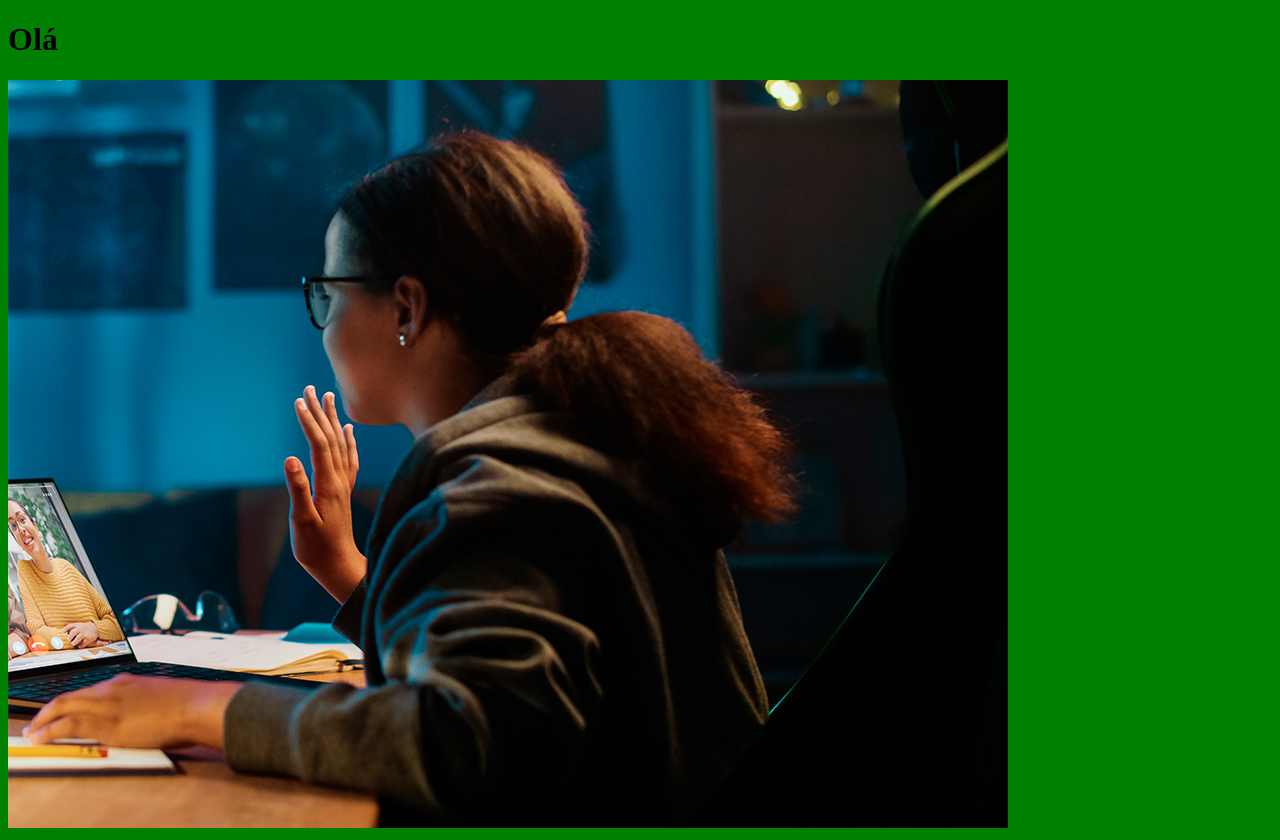
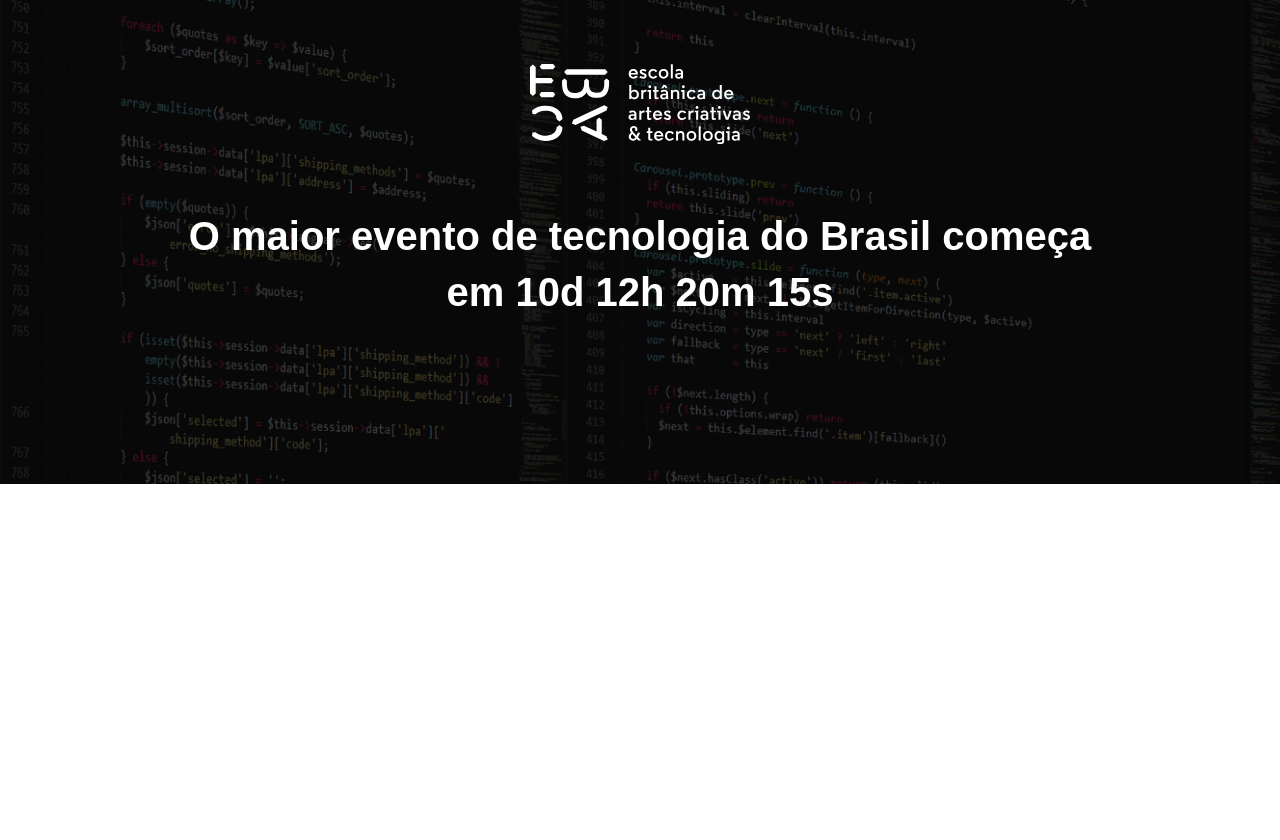
Before and after one commit to BrunoSx1/ebac_tech_talks, a website built with Parcel: page src/index.html in a window 1280 px wide. After the commit the page ends 800 px from the top, so only its background shows below. Built offline with nearby package versions, Linux system fonts and the light colour scheme.

Commit message:
criando o hero

```diff
--- a/src/index.html
+++ b/src/index.html
@@ -4,12 +4,21 @@
     <meta charset="UTF-8">
     <meta http-equiv="X-UA-Compatible" content="IE=edge">
     <meta name="viewport" content="width=device-width, initial-scale=1.0">
-    <title>Document</title>
+    <title>Ebac Tech Talks</title>
+    <link rel="preconnect" href="https://fonts.googleapis.com">
+    <link rel="preconnect" href="https://fonts.gstatic.com" crossorigin>
+    <link href="https://fonts.googleapis.com/css2?family=Roboto:wght@400;700;900&display=swap" rel="stylesheet">
     <link rel="stylesheet" href="styles/main.scss">
 </head>
 <body>
-    <h1>Olá</h1>
-    <img src="./images/backend.png" alt="">
+    <header class="hero">
+        <div class="container">
+            <img class="hero__logo" src="./images/ebac_logo.svg" alt="EBAC">
+            <p class="hero__text">
+                O maior evento de tecnologia do Brasil começa em 10d 12h 20m 15s
+            </p>
+        </div>
+    </header>
     <script src="scripts/main.js"></script>
 </body>
 </html>
--- /dev/null
+++ b/src/styles/_hero.scss
@@ -0,0 +1,52 @@
+.hero {
+    padding-top: 64px;
+    padding-bottom: 100px;
+    background-image: url(../images/fundo.png);
+    background-repeat: no-repeat;
+    background-size: cover;
+    position: relative;
+
+    .container {
+        position: relative;
+    }
+
+    &::before {
+        position: absolute;
+        top: 0;
+        left: 0;
+        width: 100%;
+        height: 100%;
+        background-color: #000;
+        content: '';
+        opacity: .7;
+    }
+
+    &__text {
+        padding-top: 64px;
+        padding-bottom: 64px;
+        font-size: 40px;
+        line-height: 56px;
+        font-weight: 800;
+        text-align: center;
+    }
+
+    &__logo {
+        margin: 0 auto;
+        height: 80px;
+        display:block;
+    }
+
+    @media (max-width: 640px) {
+        padding: 40px 0;
+
+        &__logo {
+            height: 40px;
+        }
+
+        &__text {
+            font-size: 22px;
+            line-height: 24px;
+            margin: 24px 0;
+        }
+    }
+}
--- a/src/styles/main.scss
+++ b/src/styles/main.scss
@@ -1,3 +1,23 @@
-body {
-    background-color: green;
+@use 'hero';
+
+* {
+    margin: 0;
+    padding: 0;
+    box-sizing: border-box;
+    font-family: Robot, sans-serif;
+    color: #fff;
 }
+
+.container {
+    max-width: 960px;
+    width: 100%0;
+    margin: 0 auto;
+
+    @media (max-width: 640px) {
+        max-width: 80%;
+    }
+
+    @media (max-width: 1024px) {
+        max-width: 90%;
+    }
+}
```
